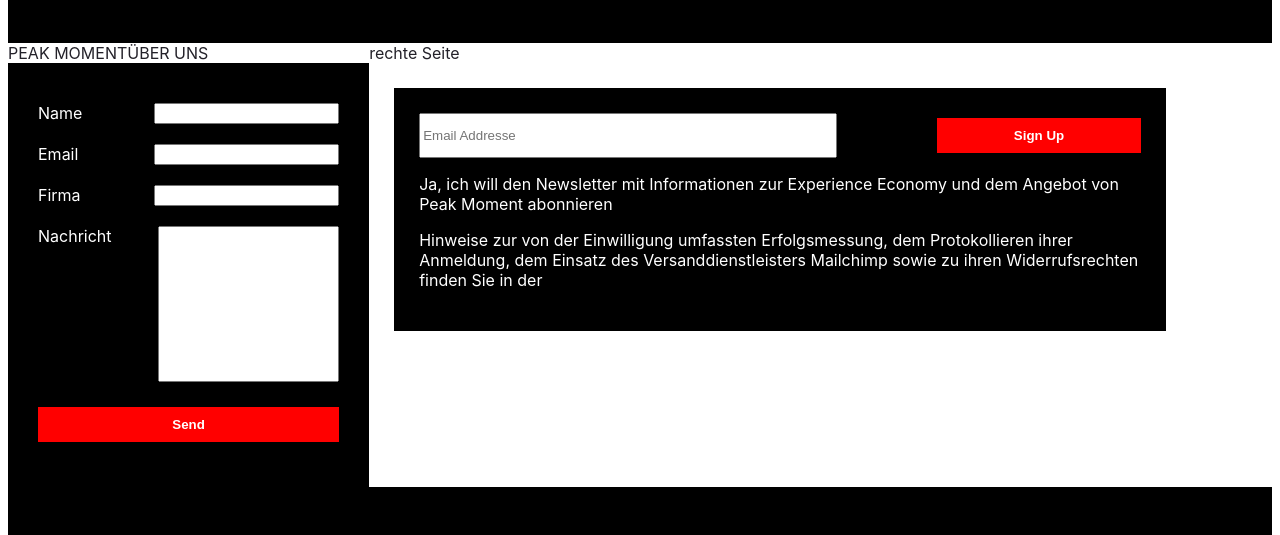
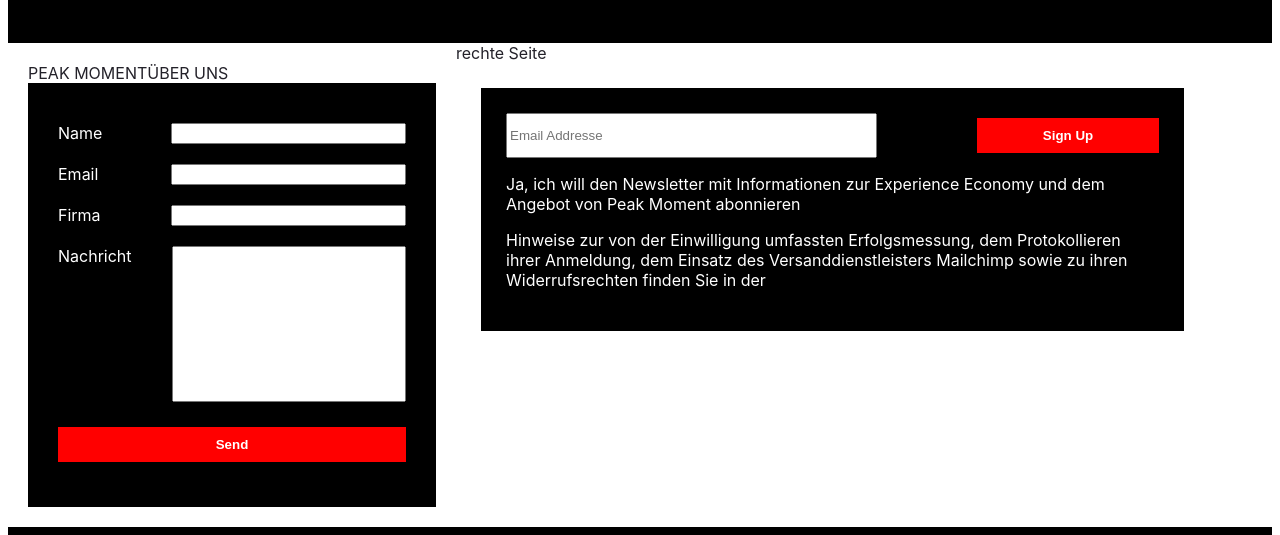
Before and after one commit to FlorianMerkle/peak-moment, a Gatsby site: page /about in a window 1280 px wide. Shown: the part 265-800 px from the top of the page. Built offline with nearby package versions, Linux system fonts and the light colour scheme; Gatsby itself is replaced by a stand-in of ours.

Commit message:
about style adjustments

```diff
--- a/src/components/ContactForm.js
+++ b/src/components/ContactForm.js
@@ -13,20 +13,20 @@
         <input type="hidden" name="form-name" value="contact" />
         <div style={{ display: "flex", padding: "10px 0px" }}>
           <label style={{ flex: 1 }}>Name</label>
-          <input type="text" name="name" id="name" />
+          <input style={{ flex: 2 }} type="text" name="name" id="name" />
         </div>
         <div style={{ display: "flex", padding: "10px 0px" }}>
           <label style={{ flex: 1 }}>Email</label>
-          <input type="email" name="email" id="email" />
+          <input style={{ flex: 2 }} type="email" name="email" id="email" />
         </div>
         <div style={{ display: "flex", padding: "10px 0px" }}>
           <label style={{ flex: 1 }}>Firma</label>
-          <input type="text" name="subject" id="subject" />
+          <input style={{ flex: 2 }} type="text" name="subject" id="subject" />
         </div>
         <div style={{ display: "flex", padding: "10px 0px" }}>
           <label style={{ flex: 1 }}>Nachricht</label>
           <textarea
-            style={{ resize: "none" }}
+            style={{ flex:2, resize: "none" }}
             name="message"
             id="message"
             rows="10"
--- a/src/pages/about.js
+++ b/src/pages/about.js
@@ -11,17 +11,17 @@
   return (
     <Layout>
     <div style={{display:'flex', backgroundColor:'white'}}>
-    <div style={{flex:2}}>
+    <div style={{flex:1, padding:'20px', borderRight:'5px', }}>
       <div stlye={{display:'flex', flexDirection:'column'}}>
         <a>PEAK MOMENT</a>
         <a>ÜBER UNS</a>
       </div>
       <ContactForm/>
     </div>
-    <div style={{flex:5}}>
+    <div style={{flex:2}}>
       rechte Seite
 
-    <div style={{ }}>
+    <div style={{}}>
     <Newsletter/>
     </div>
     </div>
```
